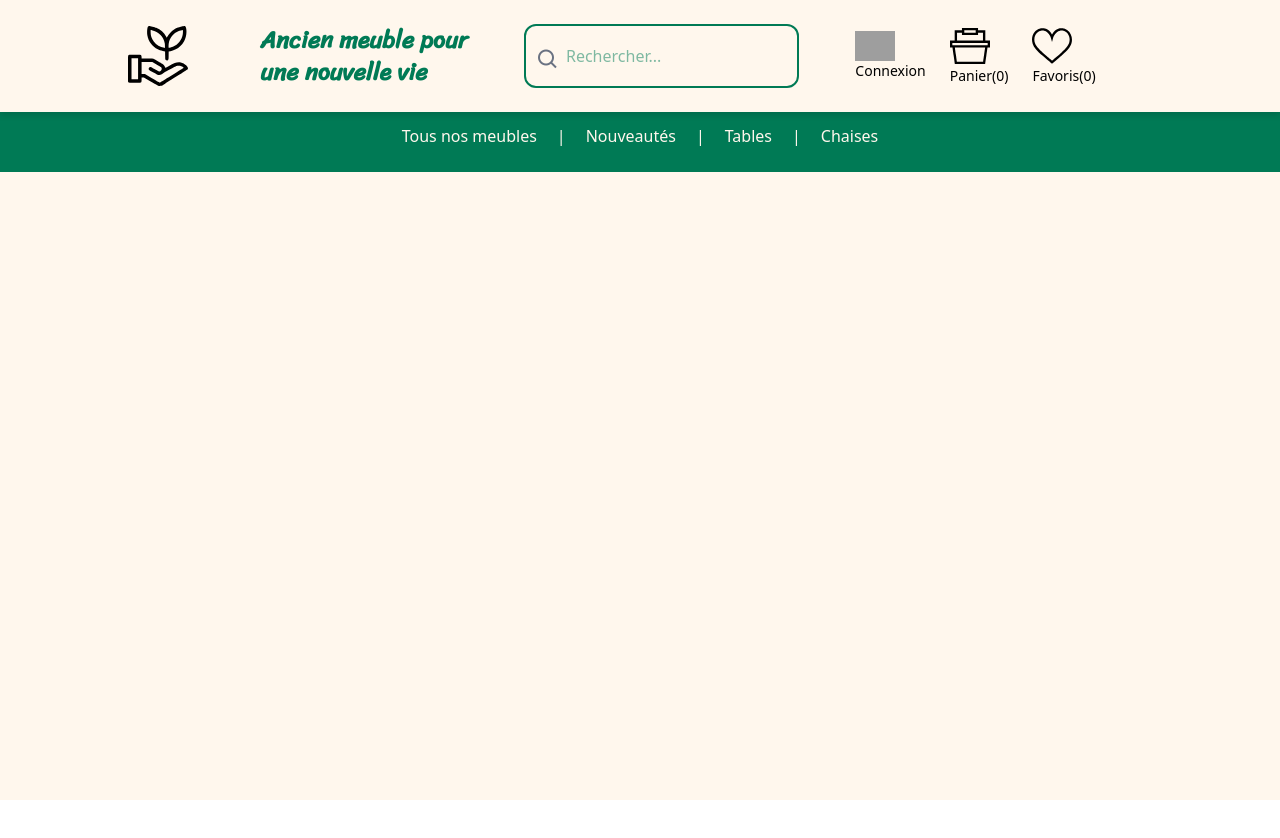
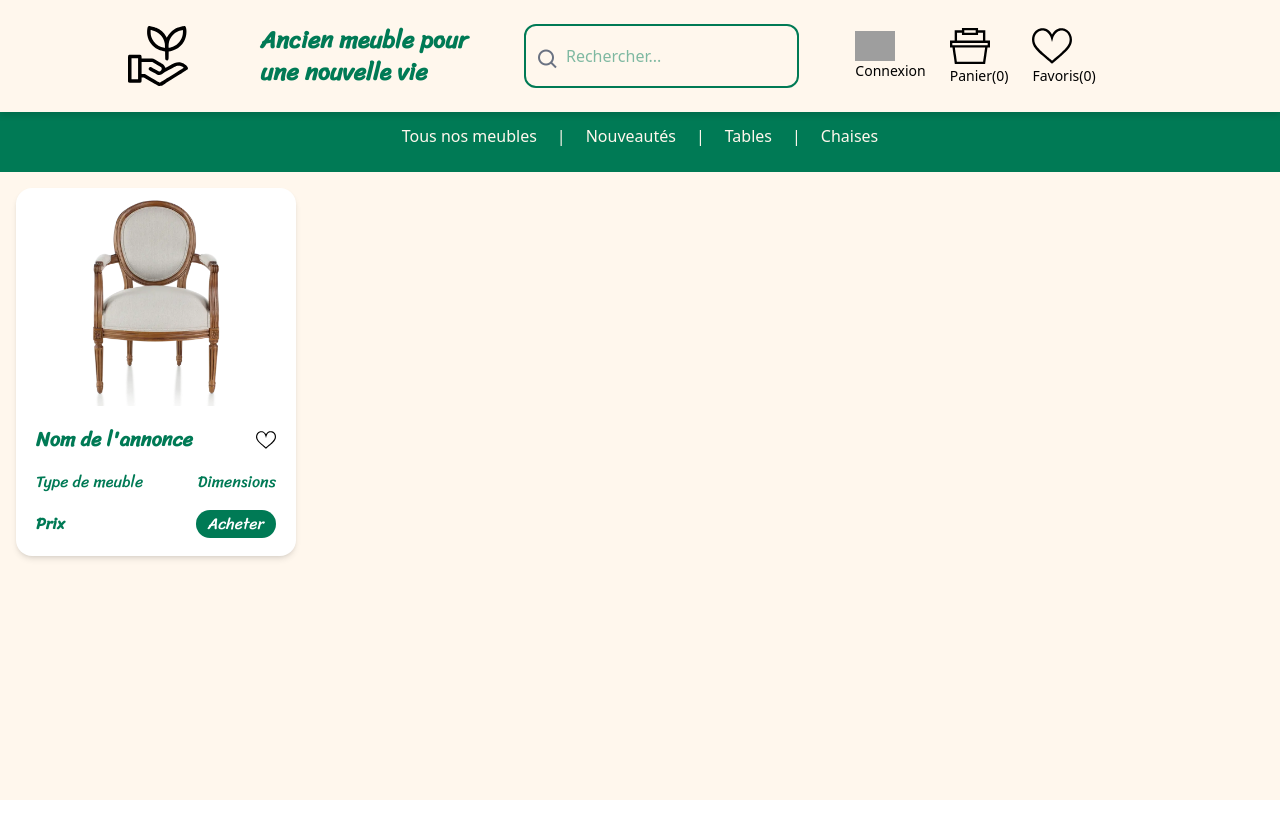
Before and after one commit to adatechschool/6D-FRONT, a React (Vite) app: page / in a window 1280 px wide. Shown: the top 838 px of the page. Before the commit the page ends 800 px from the top, so only its background shows below. Built offline with nearby package versions, Linux system fonts and the light colour scheme; grey boxes are pictures that could not be loaded.

Commit message:
ajout de la carte main et de la main sur les boutons

```diff
--- a/src/App.jsx
+++ b/src/App.jsx
@@ -3,6 +3,7 @@ import React from 'react';
 // import du composant header dans la l'app.jsx qui est le point de départ de l'app
 import Header from './Header';
 import NavBar from './NavBar';
+import MainHomePage from './MainHomePage';
 function App() {
 
   return (
@@ -13,6 +14,7 @@ function App() {
     {/* import du composant header */}
       <Header/>
       <NavBar/>
+      <MainHomePage/>
     </div>
     </>
   )
--- a/src/Header.jsx
+++ b/src/Header.jsx
@@ -9,7 +9,7 @@ function Header () {
     return (
         <>
         <header className="flex justify-between item-center text-emerald-700 py-6 px-2 md:px-32 bg-orange-50 drop-shadow-md">
-            <button className='hover:scale-90 transition-all'>
+            <button className='hover:scale-90 transition-all cursor-grab'>
                     <img src={logo} alt="logo" className="w-15" />
             </button>
             <p className='font-primary font-bold text-2xl ml-4'>Ancien meuble pour<br/>une nouvelle vie</p>
@@ -19,15 +19,15 @@ function Header () {
                 className='py-2 pl-10 rounded-xl border-2 border-green-emerald-700 focus:bg-teal-50 focus:outline-teal-50'/>
             </div>
             <div className="flex item-center justify-center gap-6">
-                <button className='hover:scale-90 transition-all text-black'>
+                <button className='hover:scale-90 transition-all cursor-grab text-black'>
                     <img src={user} alt="user" className="w-10" />
                     <p className='text-sm flex'>Connexion</p>
                 </button>
-                <button className='hover:scale-90 transition-all text-black'>
+                <button className='hover:scale-90 transition-all cursor-grab text-black'>
                     <img src={basket} alt="panier" className="w-10" />
                     <p className='text-sm'>Panier(0)</p>
                 </button>
-                <button className='hover:scale-90 transition-all text-black'>
+                <button className='hover:scale-90 transition-all cursor-grab text-black'>
                     <img src={like} alt="favoris" className="w-10" />
                     <p className='text-sm'>Favoris(0)</p>
                 </button>
--- /dev/null
+++ b/src/MainHomePage.jsx
@@ -0,0 +1,36 @@
+import like from './assets/like_2794617.svg';
+import fauteuil from './assets/fauteuil.webp';
+
+function MainHomePage(){
+
+    return (
+        <>
+        <main>
+            <div className='grid grid-cols-5 grid-rows-2 gap-4 px-4 py-4'>
+                <article className='bg-white w-70 h-92 rounded-2xl text-emerald-700 font-primary shadow-md'>
+                    <img src={fauteuil} alt="fauteuil" className="w-full rounded-t-2xl" />
+                    <div className='p-5'>
+                        <div className='flex justify-between items-center mb-4'>
+                            <p className='font-bold text-xl'>Nom de l'annonce</p>
+                            <button className='hover:scale-90 transition-all'>
+                                <img src={like} alt="favoris" className="w-5 hover:scale-90 cursor-grab" />
+                            </button>
+                        </div>
+                        <div className='flex justify-between items-center mb-4'>
+                            <p className=' text-emerald-700'>Type de meuble</p>
+                            <p className=' text-emerald-700'>Dimensions</p>
+                        </div>
+                        <div className='flex justify-between items-center mb-4'>
+                            <p className='font-semibold text-emerald-700'>Prix</p>
+                            <button className='hover:scale-90 transition-all cursor-grab text-white w-20 h-7 bg-emerald-700 rounded-2xl flex items-center justify-center'>
+                                Acheter
+                            </button>
+                        </div>
+                    </div>
+                </article>
+            </div>
+        </main>
+        </>
+    )
+}
+export default MainHomePage
--- a/src/NavBar.jsx
+++ b/src/NavBar.jsx
@@ -3,21 +3,21 @@ function NavBar(){
         <>
         <nav className="text-orange-50 w-full h-15 bg-emerald-700">
             <ul className="flex gap-5 justify-center py-3 px-2 md:px-32">
-           <li>
+                <button className="bg-transparent border-none hover:scale-90 cursor-grab text-orange-50 focus:outline-none">
                     Tous nos meubles
-            </li>
-            <p>|</p>
-            <li>
+                </button>
+                <span className="text-orange-50">|</span>
+                <button className="bg-transparent border-none hover:scale-90 cursor-grab text-orange-50 focus:outline-none">
                     Nouveautés
-            </li>
-            <p>|</p>
-            <li>
+                </button>
+                <span className="text-orange-50">|</span>
+                <button className="bg-transparent border-none hover:scale-90 cursor-grab text-orange-50 focus:outline-none">
                     Tables
-            </li>
-            <p>|</p>
-            <li>
+                </button>
+                <span className="text-orange-50">|</span>
+                <button className="bg-transparent border-none hover:scale-90 cursor-grab text-orange-50 focus:outline-none">
                     Chaises
-            </li>
+                </button>
             </ul>
         </nav>
         </>
```
Also changed, not shown: src/assets/fauteuil.webp (added). Lines whose indentation alone changed are shown as unchanged.
